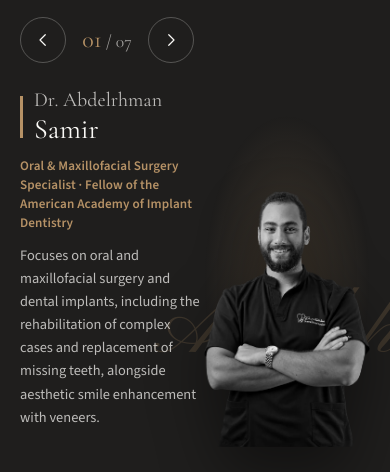
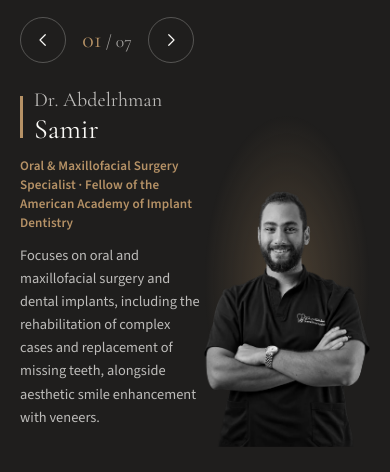
Before and after one commit to eleveclinc/eleveclinc.github.io, a plain HTML site: page index.html in a window 390 px wide. Shown: the part 3736-4208 px from the top of the page. Drawn offline with nearby package versions, Linux system fonts and the light colour scheme.

Commit message:
Add files via upload

```diff
--- a/index.html
+++ b/index.html
@@ -269,8 +269,8 @@ html[lang="ar"] .dname span{font-family:var(--ar-display);font-weight:600;line-h
 html[lang="ar"] .drole{font-family:var(--ar-body);letter-spacing:0;font-size:1rem}
 .dbio{color:rgba(251,250,247,.72);max-width:38ch}
 .stage .pic{position:relative;height:100%;min-height:inherit;display:flex;align-items:flex-end;justify-content:center}
-.stage .pic::before{content:"";position:absolute;inset:8% 0 0;background:radial-gradient(closest-side,rgba(182,146,102,.22),rgba(182,146,102,0));pointer-events:none}
-.stage .pic img{position:relative;z-index:1;height:clamp(400px,50vw,580px);width:auto;max-width:100%;object-fit:contain;object-position:bottom;filter:drop-shadow(0 24px 30px rgba(0,0,0,.45))}
+.stage .pic::before{content:"";position:absolute;inset:8% 0 0;background:radial-gradient(closest-side,rgba(182,146,102,.30),rgba(182,146,102,0));pointer-events:none}
+.stage .pic img{position:relative;z-index:1;height:clamp(400px,50vw,580px);width:auto;max-width:100%;object-fit:contain;object-position:bottom}
 .script{position:absolute;z-index:0;left:-12%;bottom:16%;font:400 clamp(4.5rem,9.5vw,8.5rem)/1 var(--script);color:var(--gold);opacity:.2;white-space:nowrap;pointer-events:none;direction:ltr}
 
 /* the entrance */
@@ -283,7 +283,7 @@ html[lang="ar"] .drole{font-family:var(--ar-body);letter-spacing:0;font-size:1re
 html[dir="rtl"] .stage.in .dname span{animation-name:dWipeR}
 .stage.in .drole{animation:dRise .7s ease 1.1s both}
 .stage.in .dbio{animation:dRise .7s ease 1.2s both}
-@keyframes dPhoto{from{opacity:0;transform:translateX(70px);filter:brightness(.2) drop-shadow(0 24px 30px rgba(0,0,0,.45))}}
+@keyframes dPhoto{from{opacity:0;transform:translateX(70px)}to{opacity:1;transform:none}}
 @keyframes dScript{from{opacity:0;transform:translateX(-60px)}}
 @keyframes dBar{from{transform:scaleY(0)}}
 @keyframes dWipe{from{clip-path:inset(0 100% 0 0)}to{clip-path:inset(0 0 0 0)}}
@@ -316,7 +316,7 @@ html[dir="rtl"] .prog i{transform-origin:right}
   .dbio{font-size:.9rem}
   .stage .pic{min-height:360px}
   .stage .pic img{height:360px}
-  .script{font-size:5.2rem;left:-30%;bottom:20%}
+  .script{display:none}
   .thumbs{flex-wrap:nowrap;justify-content:flex-start;overflow-x:auto;margin-inline:calc(-1 * max(20px,env(safe-area-inset-left,0px)));padding-inline:max(20px,env(safe-area-inset-left,0px));scrollbar-width:none}
   .thumbs::-webkit-scrollbar{display:none}
   .thumbs li{flex:none}
```
